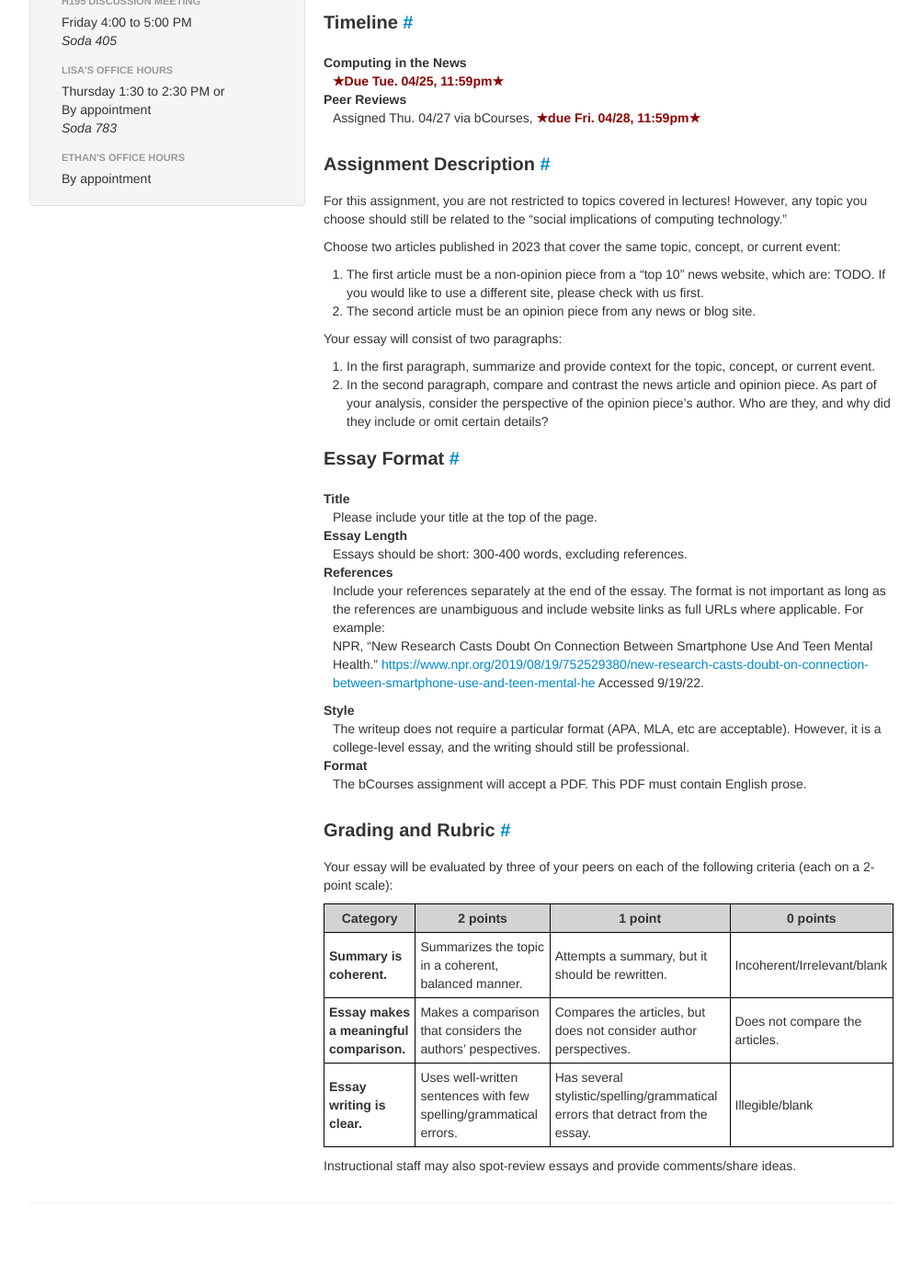
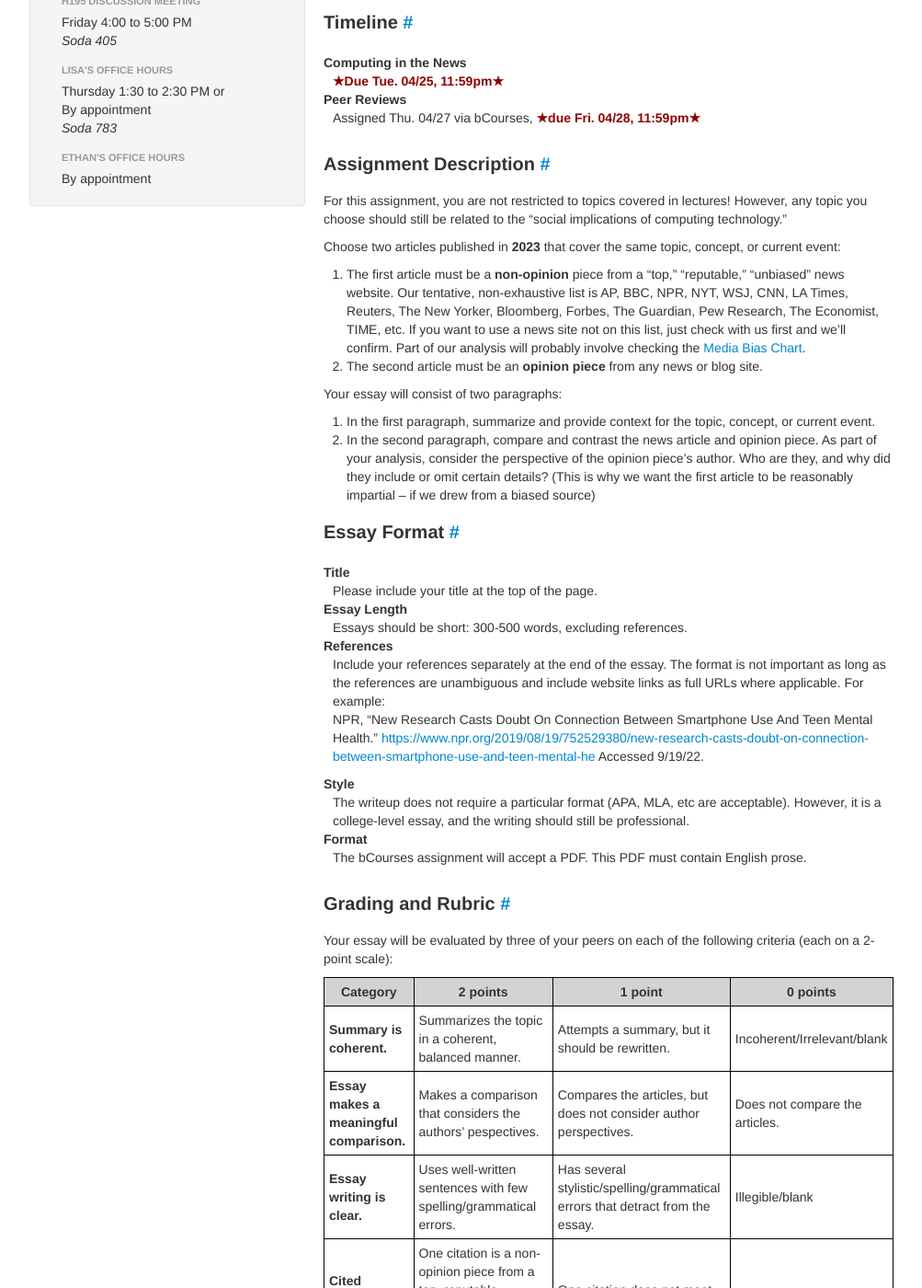
Before and after one commit to Berkeley-CS195/sp23, a Jekyll site: the page built from assignments/computing-in-the-news.md, in a window 1280 px wide and 1400 px high, scrolled down 318 px. Shown: the whole window at 92% size, without its empty margins (138-1141 px from the left). Built offline with Jekyll 4.4.1, drawn with Linux system fonts in a browser that asks for light colours; some of the changed text lies outside the part shown.

Commit message:
Publish computing in the news

```diff
--- a/assignments/computing-in-the-news.md
+++ b/assignments/computing-in-the-news.md
@@ -19,13 +19,17 @@ For this assignment, you are not restricted to topics covered in lectures!
 However, any topic you choose should still be related to the "social
 implications of computing technology."
 
-Choose two articles published in 2023 that cover the same topic, concept, or
+Choose two articles published in <b>2023</b> that cover the same topic, concept, or
 current event:
 
-1. The first article must be a non-opinion piece from a "top 10" news website,
-   which are: TODO. If you would like to use a different site, please check
-   with us first.
-2. The second article must be an opinion piece from any news or blog site.
+1. The first article must be a <b>non-opinion</b> piece from a "top,"
+   "reputable," "unbiased" news website. Our tentative, non-exhaustive list is
+   AP, BBC, NPR, NYT, WSJ,  CNN, LA Times, Reuters, The New Yorker, Bloomberg,
+   Forbes, The Guardian, Pew Research, The Economist, TIME, etc. If you want to
+   use a news site not on this list, just check with us first and we'll confirm.
+   Part of our analysis will probably involve checking the
+   [Media Bias Chart](https://adfontesmedia.com).
+2. The second article must be an <b>opinion piece</b> from any news or blog site.
 
 Your essay will consist of two paragraphs:
 
@@ -34,7 +38,8 @@ Your essay will consist of two paragraphs:
 2. In the second paragraph, compare and contrast the news article and opinion
    piece. As part of your analysis, consider the perspective of the opinion
    piece's author. Who are they, and why did they include or omit certain
-   details?
+   details? (This is why we want the first article to be reasonably impartial --
+   if we drew from a biased source)
 
 ## Essay Format
 
@@ -42,7 +47,7 @@ Title
 : Please include your title at the top of the page.
 
 Essay Length
-: Essays should be short: 300-400 words, excluding references.
+: Essays should be short: 300-500 words, excluding references.
 
 References
 : Include your references separately at the end of the essay. The format is not
@@ -73,5 +78,6 @@ criteria (each on a 2-point scale):
 | Summary is coherent. | Summarizes the topic in a coherent, balanced manner. | Attempts a summary, but it should be rewritten. | Incoherent/Irrelevant/blank |
 | Essay makes a meaningful comparison. | Makes a comparison that considers the authors' pespectives. | Compares the articles, but does not consider author perspectives. | Does not compare the articles. |
 | Essay writing is clear. | Uses well-written sentences with few spelling/grammatical errors. | Has several stylistic/spelling/grammatical errors that detract from the essay. | Illegible/blank |
+| Cited sources meet criteria. | One citation is a non-opinion piece from a top, reputable, unbiased news source, and the other is an opinion piece on the same topic. | One citation does not meet the criteria or only one source is cited. | Cites 0 sources. |
 
 Instructional staff may also spot-review essays and provide comments/share ideas.
```
Also changed, not shown: assignments.md (+8 -1 lines).
